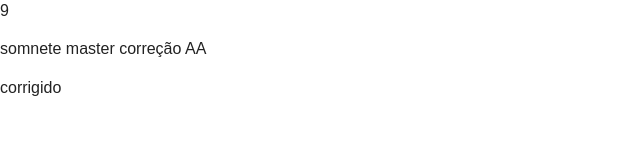
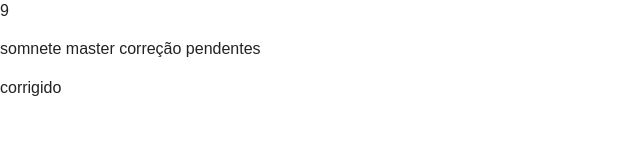
Before and after one commit to jefterlf/teste_com, a plain HTML site: page index.html in a window 1280 px wide. Shown: the full height of the page, 0-640 px from the left. Drawn offline with nearby package versions, Linux system fonts and the light colour scheme.

Commit message:
Update index.html
corrigindo o texto da página close #5

```diff
--- a/index.html
+++ b/index.html
@@ -22,7 +22,7 @@
         <![endif]-->
 
         <!-- Add your site or application content here somente develop-->
-        <p>somnete master correção AA</p>
+        <p>somnete master correção pendentes</p>
         <p>corrigido</p>
         <script src="//ajax.googleapis.com/ajax/libs/jquery/1.10.2/jquery.min.js"></script>
         <script>window.jQuery || document.write('<script src="js/vendor/jquery-1.10.2.min.js"><\/script>')</script>
```
